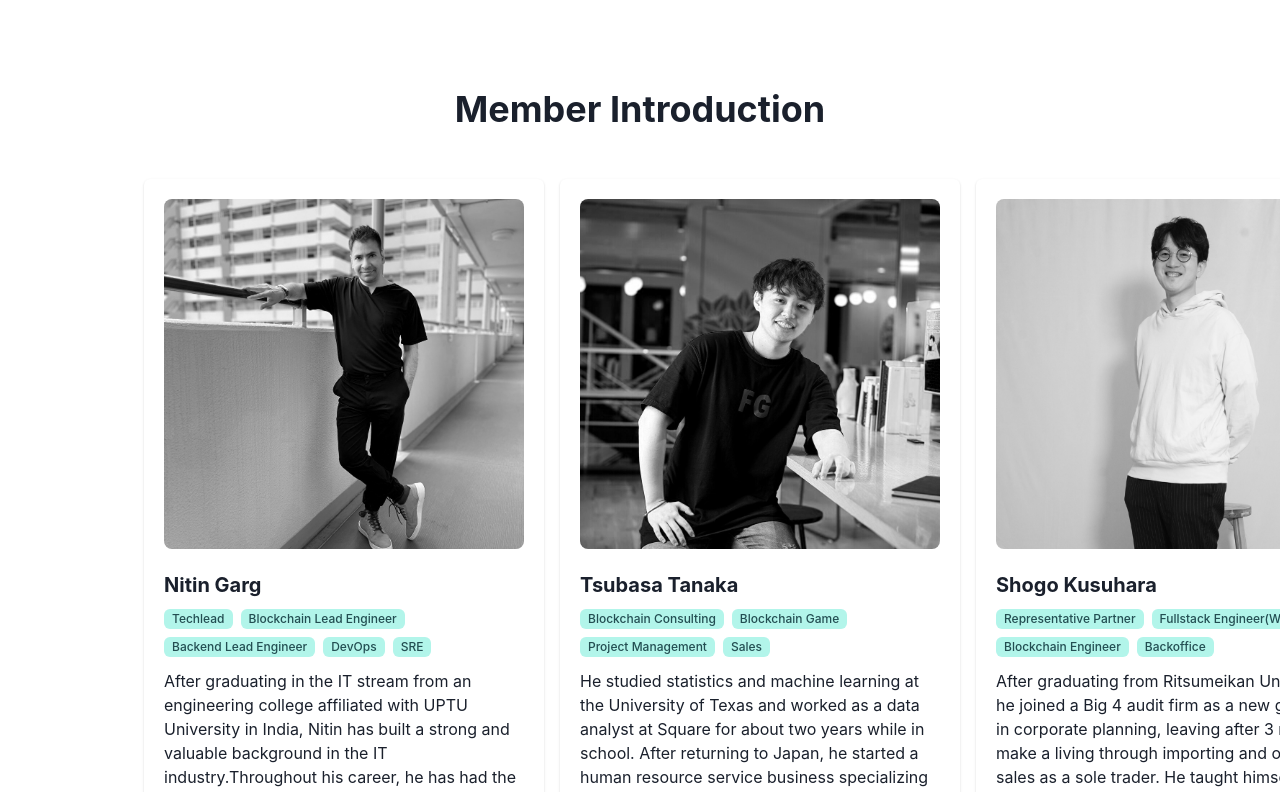
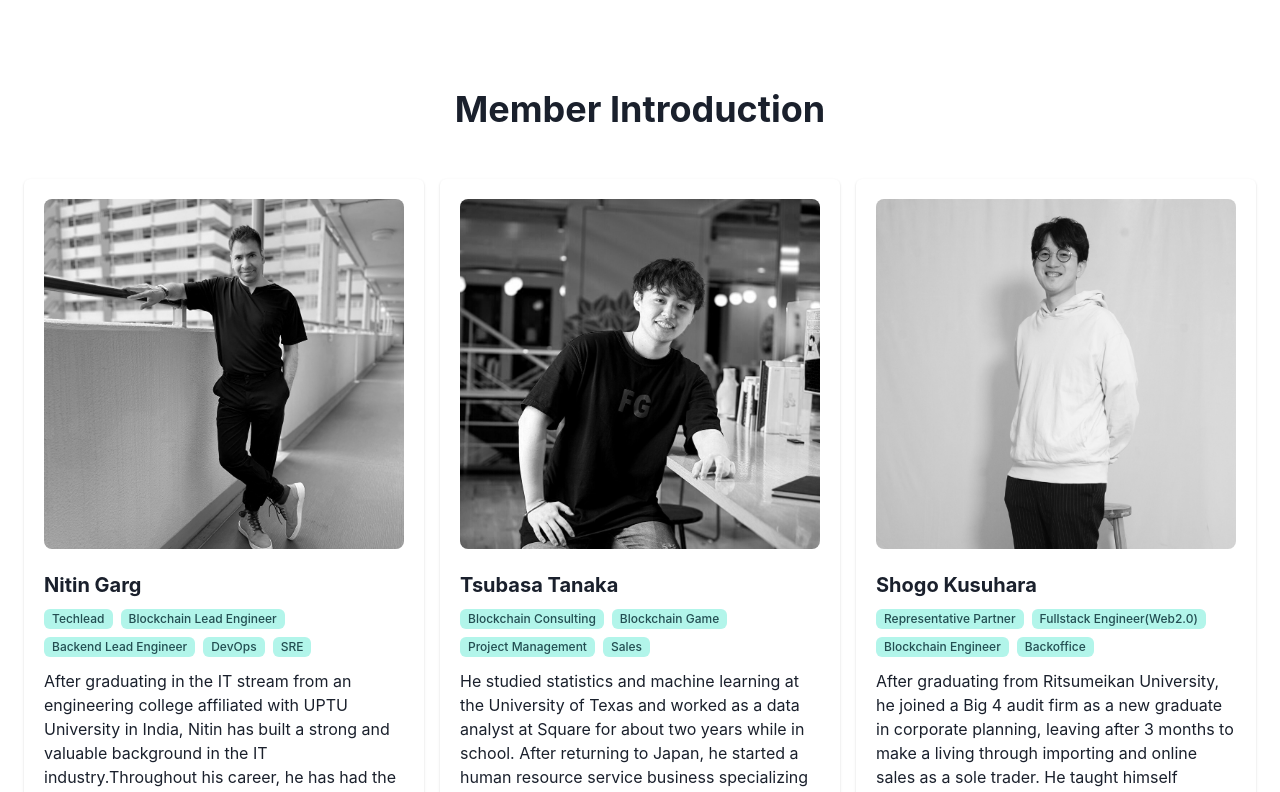
Before and after one commit to InterfaceX-co-jp/web3-corp-site, a Next.js app: page / in a window 1280 px wide. Shown: the part 1540-2332 px from the top of the page. Built offline with nearby package versions, Linux system fonts and the light colour scheme.

Commit message:
fix: layout

```diff
--- a/src/components/Features/Members.tsx
+++ b/src/components/Features/Members.tsx
@@ -21,7 +21,7 @@ interface Member {
 
 function MemberCard({ name, imageSrc, tags, description }: Member) {
   return (
-    <Card maxW="sm" minW={400}>
+    <Card maxW="sm" minW={{ md: 400 }}>
       <CardBody>
         <Image
           h={"350px"}
@@ -88,14 +88,13 @@ const MEMBERS: Member[] = [
 
 export default function Contact() {
   return (
-    <Box p={4}>
-      <Stack spacing={4} as={Container} maxW={"3xl"} textAlign={"center"}>
+    <Box p={4} w={"100vw"}>
+      <Stack spacing={4} as={Container} maxW={"3xl"} textAlign={"center"} mb={12}>
         <Heading fontSize={{ base: "2xl", sm: "4xl" }} fontWeight={"bold"}>
           Member Introduction
         </Heading>
       </Stack>
-      <Container maxW={"5xl"} py={{sm: 4, md: 12}}>
-        <Flex gap={4} flexDirection={{ sm: "column", md: "row"}}>
+      <Flex gap={4}  flexWrap={"wrap"} justifyContent={"center"}>
         {MEMBERS.map(({ name, imageSrc, tags, description }, idx) => (
           <MemberCard
             key={idx}
@@ -106,7 +105,6 @@ export default function Contact() {
           />
         ))}
       </Flex>
-      </Container>
     </Box>
   );
 }
```
Lines whose indentation alone changed are shown as unchanged.
